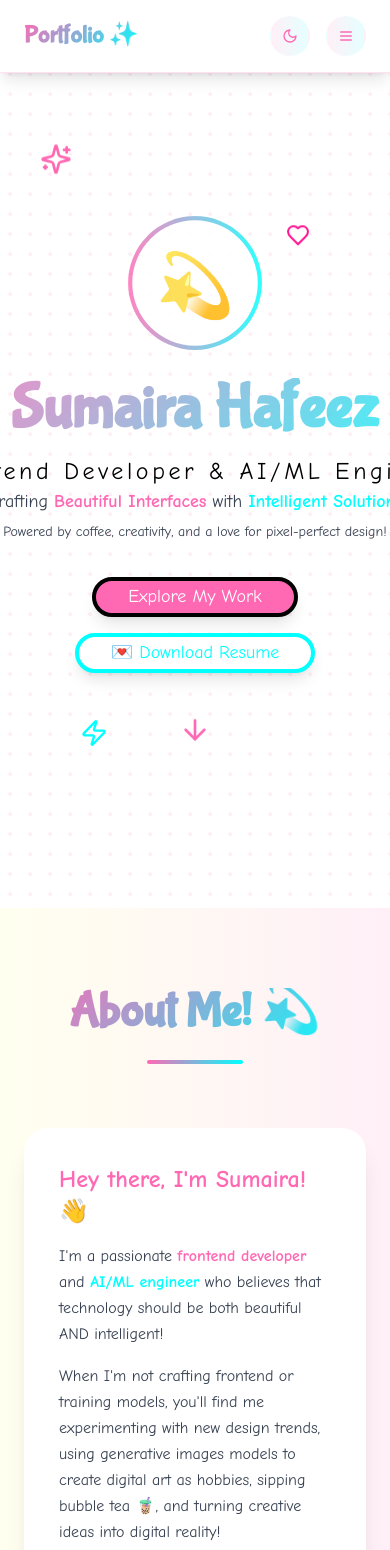
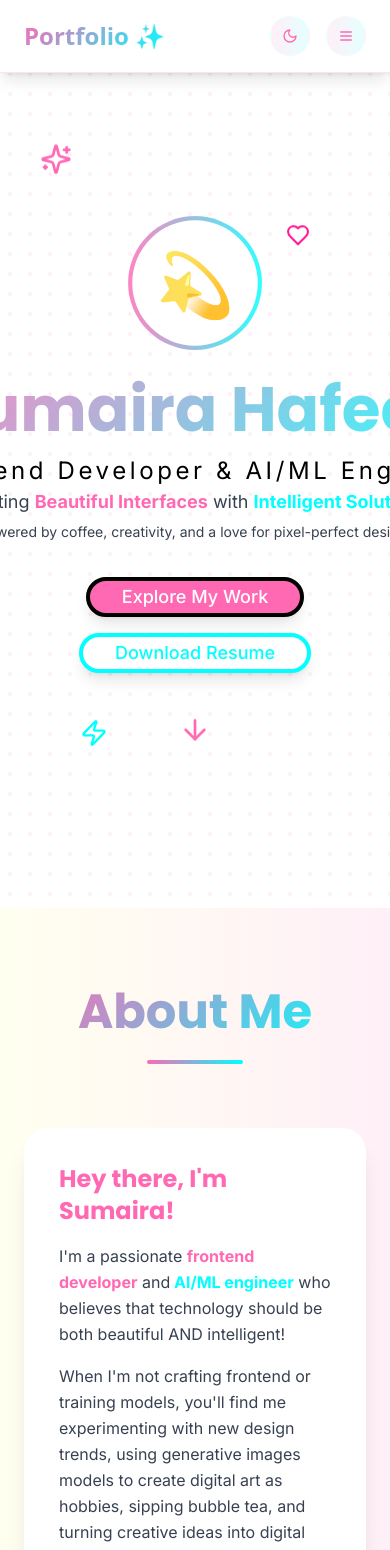
Before and after one commit to Sumairahafeez/bubblegum-code-dreams, a React (Vite) app: page / in a window 390 px wide. Shown: the top 1550 px of the page. Built offline with nearby package versions, Linux system fonts and the light colour scheme.

Commit message:
Change font and reduce emojis
Modify the font for better readability and reduce the number of emojis used.

```diff
--- a/src/components/About.tsx
+++ b/src/components/About.tsx
@@ -13,8 +13,8 @@ const About = () => {
     <section id="about" className="py-20 bg-gradient-to-r from-lemon-yellow/10 to-bubble-pink/10 dark:from-yellow-900/20 dark:to-purple-900/20">
       <div className="container mx-auto px-6">
         <div className="text-center mb-16">
-          <h2 className="font-bubblegum text-5xl md:text-6xl font-bold bubble-text-gradient mb-6">
-            About Me! 💫
+          <h2 className="font-poppins text-5xl md:text-6xl font-bold bubble-text-gradient mb-6">
+            About Me
           </h2>
           <div className="w-24 h-1 bg-gradient-to-r from-bubble-pink to-aqua-blue dark:from-purple-400 dark:to-blue-400 mx-auto rounded-full"></div>
         </div>
@@ -23,10 +23,10 @@ const About = () => {
           {/* Bio Section */}
           <div className="space-y-6">
             <div className="card-hover bg-white dark:bg-gray-800/90 backdrop-blur-sm rounded-3xl p-8 shadow-xl border-4 border-dashed border-bubble-pink/30 dark:border-purple-400/30">
-              <h3 className="font-comic text-2xl font-bold text-bubble-pink dark:text-purple-400 mb-4">
-                Hey there, I'm Sumaira! 👋
+              <h3 className="font-poppins text-2xl font-bold text-bubble-pink dark:text-purple-400 mb-4">
+                Hey there, I'm Sumaira!
               </h3>
-              <div className="font-comic text-gray-700 dark:text-gray-300 leading-relaxed space-y-4">
+              <div className="font-inter text-gray-700 dark:text-gray-300 leading-relaxed space-y-4">
                 <p>
                   I'm a passionate <span className="text-bubble-pink dark:text-purple-400 font-bold">frontend developer</span> and
                   <span className="text-aqua-blue dark:text-blue-400 font-bold"> AI/ML engineer</span> who believes that technology
@@ -34,7 +34,7 @@ const About = () => {
                 </p>
                 <p>
                   When I'm not crafting frontend or training models, you'll find me
-                  experimenting with new design trends, using generative images models to create digital art as hobbies, sipping bubble tea 🧋, and turning creative ideas
+                  experimenting with new design trends, using generative images models to create digital art as hobbies, sipping bubble tea, and turning creative ideas
                   into digital reality!
                 </p>
                 <p className="text-hot-pink dark:text-pink-400 font-bold">
@@ -54,7 +54,7 @@ const About = () => {
                 <div className="mb-4">
                   <skill.icon className={`w-12 h-12 ${skill.color} mx-auto animate-bounce-slow`} />
                 </div>
-                <h4 className="font-comic font-bold text-gray-800 dark:text-gray-200">
+                <h4 className="font-inter font-bold text-gray-800 dark:text-gray-200">
                   {skill.name}
                 </h4>
               </div>
@@ -65,14 +65,14 @@ const About = () => {
         {/* Tech Stack */}
         <div className="mt-16">
           <div className="card-hover bg-white dark:bg-gray-800/90 backdrop-blur-sm rounded-3xl p-8 shadow-xl">
-            <h3 className="font-comic text-2xl font-bold text-center mb-8 bubble-text-gradient">
-              My Tech Toolbox 🛠️
+            <h3 className="font-poppins text-2xl font-bold text-center mb-8 bubble-text-gradient">
+              My Tech Toolbox
             </h3>
             <div className="grid grid-cols-2 md:grid-cols-4 gap-4">
               {['React', 'JavaScript', 'Winform', 'Python', 'Tailwind CSS', 'Node.js', 'Bootstrap', 'Adobe illustrator', 'Adobe Aftereffects','Flask','scikit-learn','react-native','expo', 'express js','github','gitlab'].map((tech, index) => (
                 <div
                   key={tech}
-                  className={`bounce-button bg-gradient-to-r from-bubble-pink/20 to-aqua-blue/20 dark:from-purple-500/20 dark:to-blue-500/20 rounded-full px-4 py-2 text-center font-comic font-bold text-gray-800 dark:text-gray-200 border-2 border-dashed border-bubble-pink/50 dark:border-purple-400/50 hover:border-solid`}
+                  className={`bounce-button bg-gradient-to-r from-bubble-pink/20 to-aqua-blue/20 dark:from-purple-500/20 dark:to-blue-500/20 rounded-full px-4 py-2 text-center font-inter font-bold text-gray-800 dark:text-gray-200 border-2 border-dashed border-bubble-pink/50 dark:border-purple-400/50 hover:border-solid`}
                 >
                   {tech}
                 </div>
--- a/src/components/Experience.tsx
+++ b/src/components/Experience.tsx
@@ -45,8 +45,8 @@ const Experience = () => {
     <section id="experience" className="py-20 bg-gradient-to-br from-aqua-blue/5 via-white to-bubble-pink/5 dark:from-gray-900 dark:via-gray-800 dark:to-purple-900/20">
       <div className="container mx-auto px-6">
         <div className="text-center mb-16">
-          <h2 className="font-bubblegum text-5xl md:text-6xl font-bold bubble-text-gradient mb-6">
-            My Journey! 🚀
+          <h2 className="font-poppins text-5xl md:text-6xl font-bold bubble-text-gradient mb-6">
+            My Journey
           </h2>
           <div className="w-24 h-1 bg-gradient-to-r from-bubble-pink to-aqua-blue mx-auto rounded-full"></div>
         </div>
@@ -67,37 +67,37 @@ const Experience = () => {
                 </div>
 
                 <div className="flex-grow">
-                  <h3 className="font-comic text-2xl font-bold text-bubble-pink dark:text-purple-300 mb-2">
+                  <h3 className="font-poppins text-2xl font-bold text-bubble-pink dark:text-purple-300 mb-2">
                     {exp.title}
                   </h3>
                   <div className="flex flex-wrap gap-4 mb-4">
                     <div className="flex items-center text-gray-600 dark:text-gray-300">
                       <Briefcase className="w-4 h-4 mr-2 text-aqua-blue" />
-                      <span className="font-comic font-semibold">{exp.company}</span>
+                      <span className="font-inter font-semibold">{exp.company}</span>
                     </div>
                     <div className="flex items-center text-gray-600 dark:text-gray-300">
                       <MapPin className="w-4 h-4 mr-2 text-hot-pink" />
-                      <span className="font-comic">{exp.location}</span>
+                      <span className="font-inter">{exp.location}</span>
                     </div>
                     <div className="flex items-center text-gray-600 dark:text-gray-300">
                       <Calendar className="w-4 h-4 mr-2 text-lemon-yellow" />
-                      <span className="font-comic">{exp.period}</span>
+                      <span className="font-inter">{exp.period}</span>
                     </div>
                   </div>
 
-                  <p className="font-comic text-gray-700 dark:text-gray-200 mb-4 leading-relaxed">
+                  <p className="font-inter text-gray-700 dark:text-gray-200 mb-4 leading-relaxed">
                     {exp.description}
                   </p>
 
                   <div className="space-y-2">
-                    <h4 className="font-comic font-bold text-hot-pink dark:text-pink-300 mb-2">
+                    <h4 className="font-inter font-bold text-hot-pink dark:text-pink-300 mb-2">
                       Key Achievements:
                     </h4>
                     <ul className="space-y-1">
                       {exp.achievements.map((achievement, i) => (
                         <li key={i} className="flex items-start">
-                          <span className="text-bubble-pink mr-2">✨</span>
-                          <span className="font-comic text-gray-700 dark:text-gray-200">
+                          <span className="text-bubble-pink mr-2">•</span>
+                          <span className="font-inter text-gray-700 dark:text-gray-200">
                             {achievement}
                           </span>
                         </li>
--- a/src/components/Hero.tsx
+++ b/src/components/Hero.tsx
@@ -38,16 +38,16 @@ const Hero = () => {
         </div>
 
         {/* Name and Title */}
-        <h1 className="font-bubblegum text-6xl md:text-8xl font-bold mb-4 bubble-text-gradient animate-pulse-glow">
+        <h1 className="font-poppins text-6xl md:text-8xl font-bold mb-4 bubble-text-gradient animate-pulse-glow">
           Sumaira Hafeez
         </h1>
 
-        <div className="font-comic text-2xl md:text-3xl text-black dark:text-white mb-6 typewriter">
+        <div className="font-inter text-2xl md:text-3xl text-black dark:text-white mb-6 typewriter">
           Frontend Developer & AI/ML Engineer
         </div>
 
-        <p className="font-comic text-lg md:text-xl text-gray-700 dark:text-gray-300 mb-8 max-w-2xl mx-auto leading-relaxed">
-          ✨ Crafting <span className="text-bubble-pink dark:text-purple-400 font-bold">Beautiful Interfaces</span> with <span className="text-aqua-blue dark:text-blue-400 font-bold">Intelligent Solutions</span> ✨
+        <p className="font-inter text-lg md:text-xl text-gray-700 dark:text-gray-300 mb-8 max-w-2xl mx-auto leading-relaxed">
+          Crafting <span className="text-bubble-pink dark:text-purple-400 font-bold">Beautiful Interfaces</span> with <span className="text-aqua-blue dark:text-blue-400 font-bold">Intelligent Solutions</span>
           <br />
           <span className="text-sm">Powered by coffee, creativity, and a love for pixel-perfect design!</span>
         </p>
@@ -56,7 +56,7 @@ const Hero = () => {
         <div className="flex flex-col sm:flex-row gap-4 justify-center items-center mb-12">
           <Button
             onClick={scrollToProjects}
-            className="bounce-button bg-bubble-pink hover:bg-hot-pink dark:bg-purple-600 dark:hover:bg-purple-700 text-white font-comic text-lg px-8 py-4 rounded-full border-4 border-black dark:border-white shadow-lg"
+            className="bounce-button bg-bubble-pink hover:bg-hot-pink dark:bg-purple-600 dark:hover:bg-purple-700 text-white font-inter text-lg px-8 py-4 rounded-full border-4 border-black dark:border-white shadow-lg"
           >
              Explore My Work
           </Button>
@@ -64,9 +64,9 @@ const Hero = () => {
           <Button
             variant="outline"
             onClick={() => window.open(resume, '_blank')}
-            className="bounce-button border-4 border-aqua-blue dark:border-blue-400 text-aqua-blue dark:text-blue-400 hover:bg-aqua-blue hover:text-black dark:hover:bg-blue-400 dark:hover:text-black font-comic text-lg px-8 py-4 rounded-full shadow-lg"
+            className="bounce-button border-4 border-aqua-blue dark:border-blue-400 text-aqua-blue dark:text-blue-400 hover:bg-aqua-blue hover:text-black dark:hover:bg-blue-400 dark:hover:text-black font-inter text-lg px-8 py-4 rounded-full shadow-lg"
           >
-            💌 Download Resume
+            Download Resume
           </Button>
         </div>
 
--- a/src/index.css
+++ b/src/index.css
@@ -1,5 +1,5 @@
 
-@import url('https://fonts.googleapis.com/css2?family=Bubblegum+Sans&family=Comic+Neue:wght@300;400;700&display=swap');
+@import url('https://fonts.googleapis.com/css2?family=Inter:wght@300;400;500;600;700&family=Poppins:wght@300;400;500;600;700&display=swap');
 @tailwind base;
 @tailwind components;
 @tailwind utilities;
--- a/tailwind.config.ts
+++ b/tailwind.config.ts
@@ -130,8 +130,8 @@ export default {
 				'blink': 'blink 1s infinite'
 			},
 			fontFamily: {
-				'bubblegum': ['"Bubblegum Sans"', 'cursive'],
-				'comic': ['"Comic Neue"', 'cursive'],
+				'inter': ['Inter', 'sans-serif'],
+				'poppins': ['Poppins', 'sans-serif'],
 			}
 		}
 	},
```
Also changed, not shown: src/components/Projects.tsx (+23 -24 lines).
